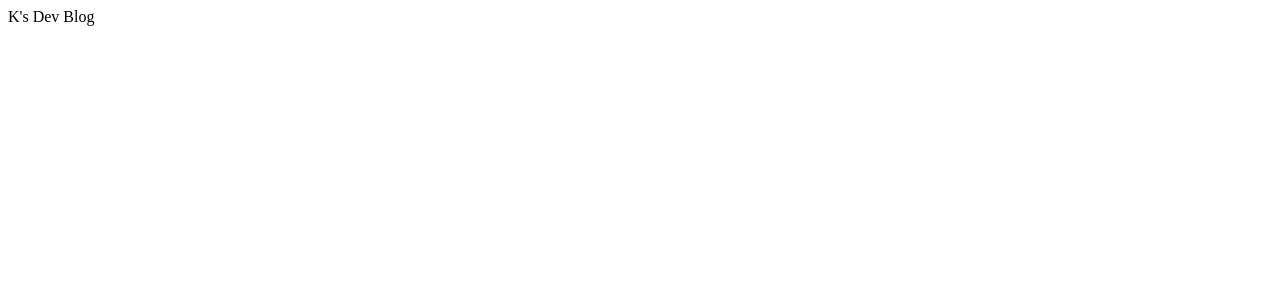
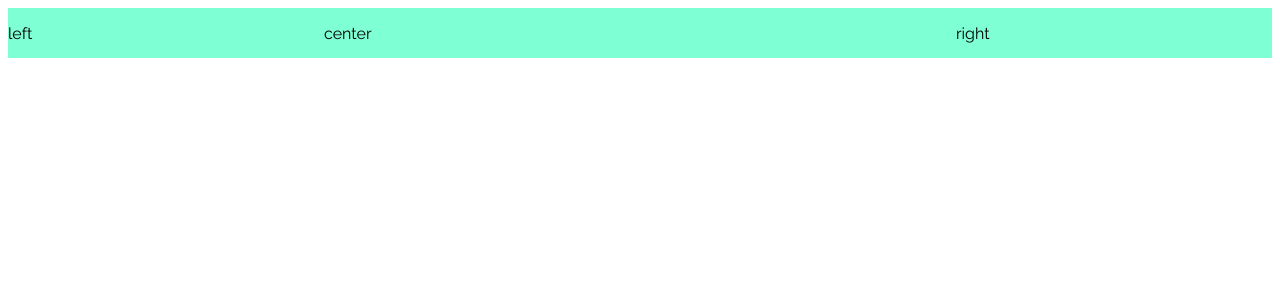
Before and after one commit to Kennethz374/Dev-blog, a React (Create React App) app: page / in a window 1280 px wide. Shown: the top 300 px of the page. Built offline with nearby package versions, Linux system fonts and the light colour scheme; a web font is replaced by a local one.

Commit message:
add font awesome CDN to index.html for icons

```diff
--- a/public/index.html
+++ b/public/index.html
@@ -14,6 +14,9 @@
     <link
       href="https://fonts.googleapis.com/css2?family=Ms+Madi&family=Raleway:ital,wght@0,200;0,300;0,400;0,500;0,600;1,100&family=Roboto+Slab:wght@300;400;500;700&display=swap"
       rel="stylesheet">
+    <link rel="stylesheet" href="https://cdnjs.cloudflare.com/ajax/libs/font-awesome/6.1.1/css/all.min.css"
+        integrity="sha512-KfkfwYDsLkIlwQp6LFnl8zNdLGxu9YAA1QvwINks4PhcElQSvqcyVLLD9aMhXd13uQjoXtEKNosOWaZqXgel0g=="
+        crossorigin="anonymous" referrerpolicy="no-referrer" />
 
     <title>K's DevBlog</title>
   </head>
--- a/src/App.js
+++ b/src/App.js
@@ -1,5 +1,11 @@
+import NavBar from "./NavBar/NavBar";
+
 function App() {
-	return <div className="App">K's Dev Blog</div>;
+	return (
+		<div className="App">
+			<NavBar />
+		</div>
+	);
 }
 
 export default App;
--- /dev/null
+++ b/src/NavBar/NavBar.css
@@ -0,0 +1,19 @@
+.NavBar_Container {
+	width: 100%;
+	height: 50px;
+	background-color: aquamarine;
+	position: sticky;
+	top: 0;
+	display: flex;
+	align-items: center;
+	font-family: "Raleway", sans-serif;
+}
+
+.left,
+.right {
+	flex: 3;
+}
+
+.center {
+	flex: 6;
+}
--- /dev/null
+++ b/src/NavBar/NavBar.jsx
@@ -0,0 +1,14 @@
+import React from 'react'
+import "./NavBar.css"
+
+const NavBar = () => {
+    return (
+        <div className="NavBar_Container">
+            <div className="left">left</div>
+            <div className="center">center</div>
+            <div className="right">right</div>
+        </div>
+    )
+}
+
+export default NavBar;
```
